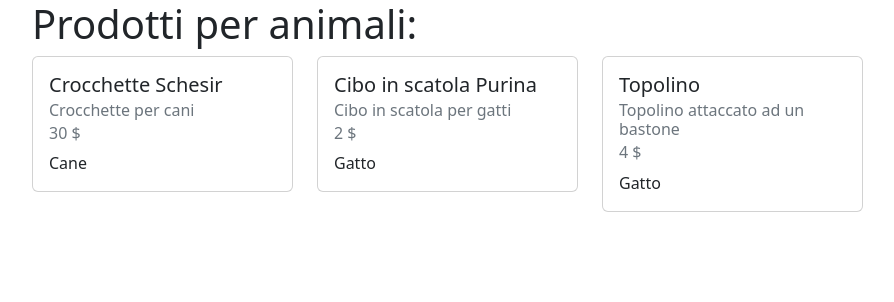
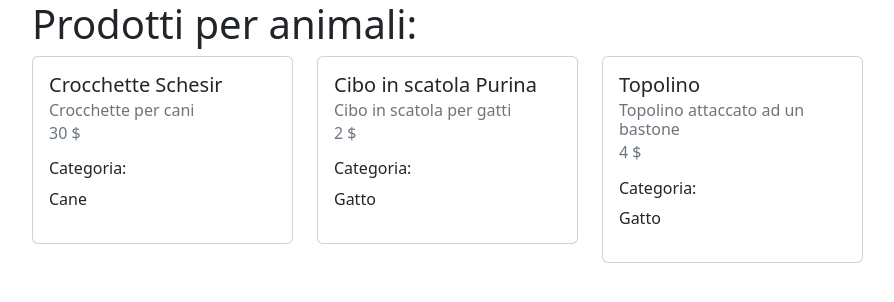
Before and after one commit to Chiararuggi/php-oop-2, a PHP site: page / in a window 1280 px wide. Shown: the top 302 px of the page, without its empty margins (50-944 px from the left). Run offline with PHP 8.4, Linux system fonts and the light colour scheme.

Commit message:
fixed category

```diff
--- a/index.php
+++ b/index.php
@@ -33,7 +33,7 @@ require __DIR__ . '/data.php';
                                 <?= $product->price ?> $
                             </h6>
                             <p class="card-text">
-                                <?= $product->category->animalName ?>
+                                <h6>Categoria:</h6><?= $product->category->animalName ?>
                             </p>
                         </div>
                     </div>
```
